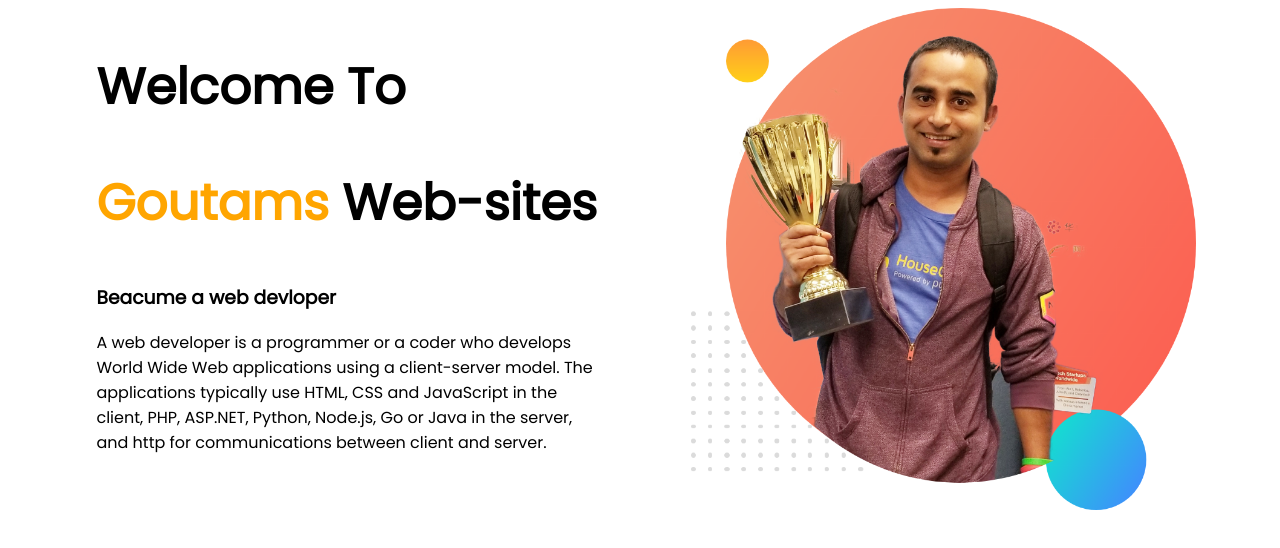
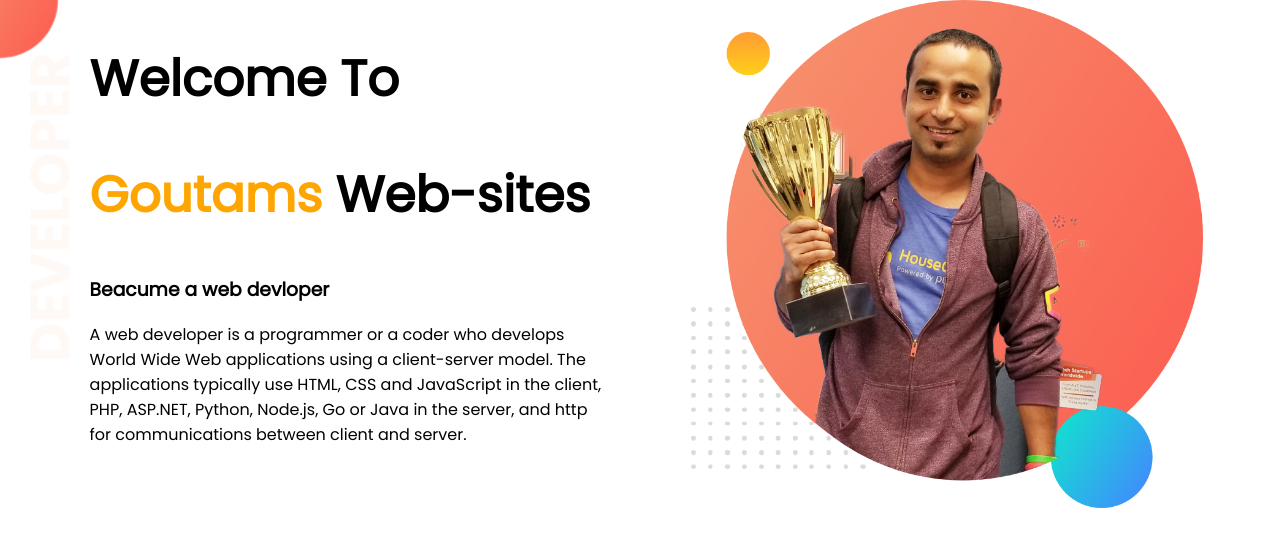
Before and after one commit to goutam-430/FIRST-PROJECTS, a plain HTML site: page index.html in a window 1280 px wide. Drawn offline with Linux system fonts and the light colour scheme.

Commit message:
second day

```diff
--- a/index.html
+++ b/index.html
@@ -11,7 +11,7 @@
 </head>
 
 <body>
-    <section>
+    <section class="toop-banner">
         <div class="half-width">
             <h1>Welcome To</h1>
             <h1><span class="name-hilight">Goutams </span> Web-sites</h1>
--- a/style.css
+++ b/style.css
@@ -1,4 +1,5 @@
 body{
+    margin: 0;
     font-family: 'Poppins', sans-serif;
 }
 h1{
@@ -17,3 +18,10 @@ h1{
 .half-width img{
     width: 100%;
 }
+.toop-banner{
+    background-image: url('img/top-banner.png');
+    background-repeat: no-repeat;
+}
+section{
+    height: 500px;
+}
```
